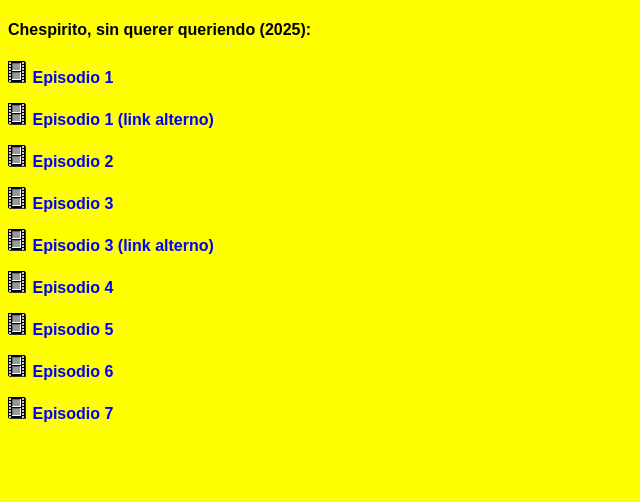
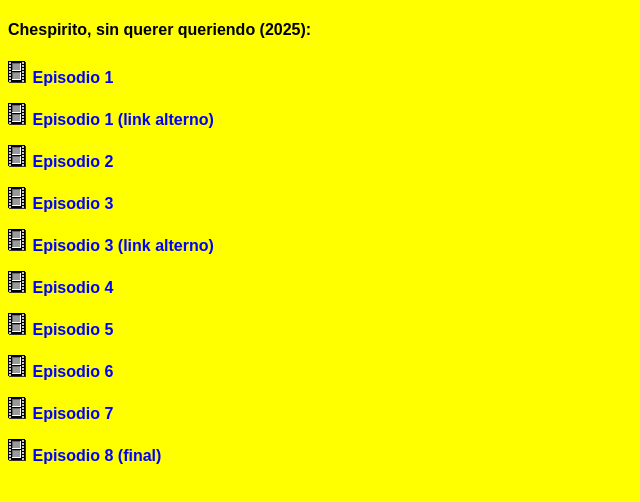
Before and after one commit to zohan9ir/elcha, a plain HTML site: page temps/chespo.html in a window 1280 px wide. Shown: the whole page, without its empty margins (0-640 px from the left). Drawn offline with Linux system fonts and the light colour scheme.

Commit message:
Update chespo.html

```diff
--- a/temps/chespo.html
+++ b/temps/chespo.html
@@ -28,7 +28,7 @@
 <p><img src="vid.gif"> <a class="linksdelaslistas" href="https://pomf2.lain.la/f/jldwj7un.mp4" target="visor">Episodio 5</a></p>
 <p><img src="vid.gif"> <a class="linksdelaslistas" href="https://pomf2.lain.la/f/0q5vnka8.mp4" target="visor">Episodio 6</a></p>
 <p><img src="vid.gif"> <a class="linksdelaslistas" href="https://pomf2.lain.la/f/takj2cic.mp4" target="visor">Episodio 7</a></p>
-
+<p><img src="vid.gif"> <a class="linksdelaslistas" href="https://pomf2.lain.la/f/8f0xxm59.mp4" target="visor">Episodio 8 (final)</a></p>
 
 
 
```
